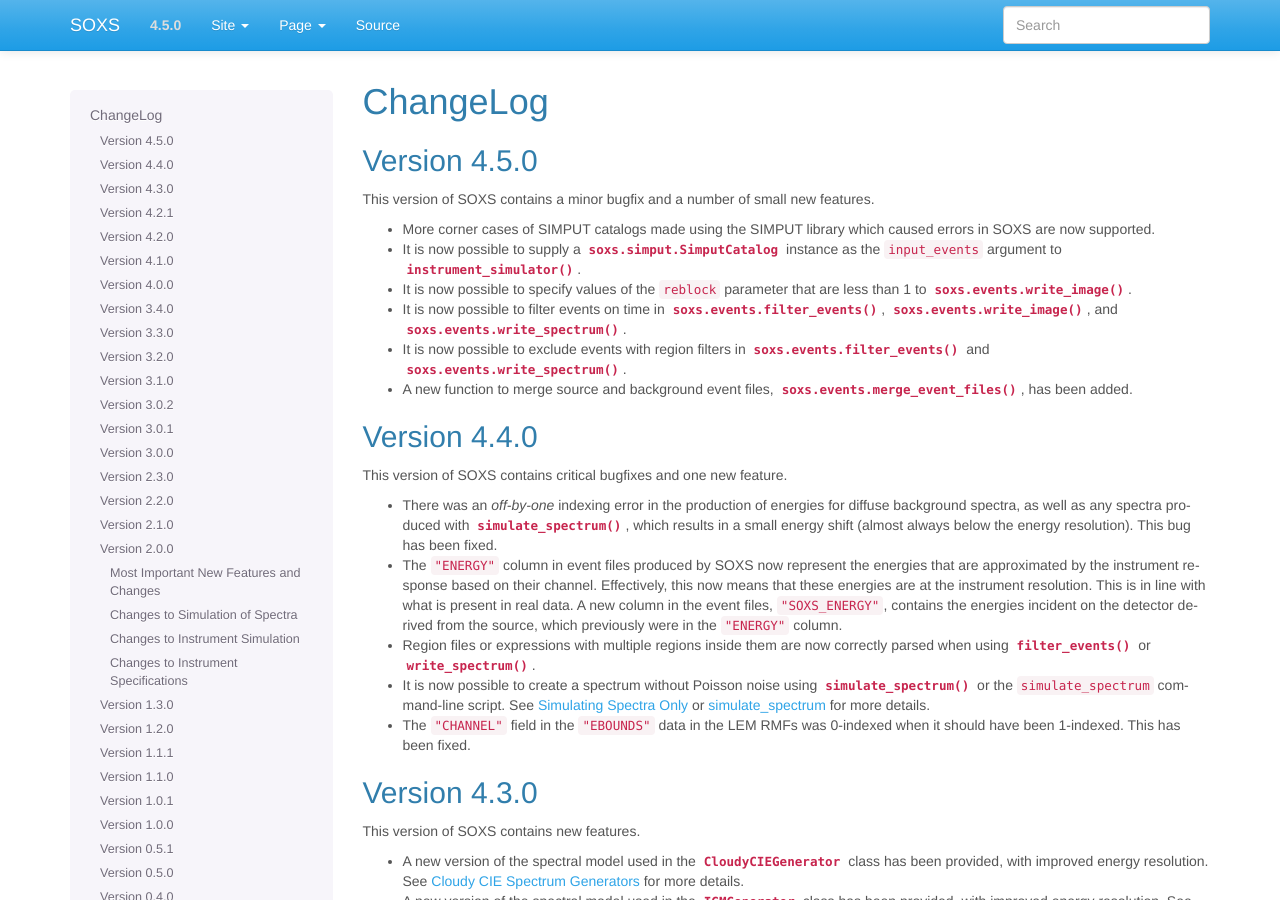
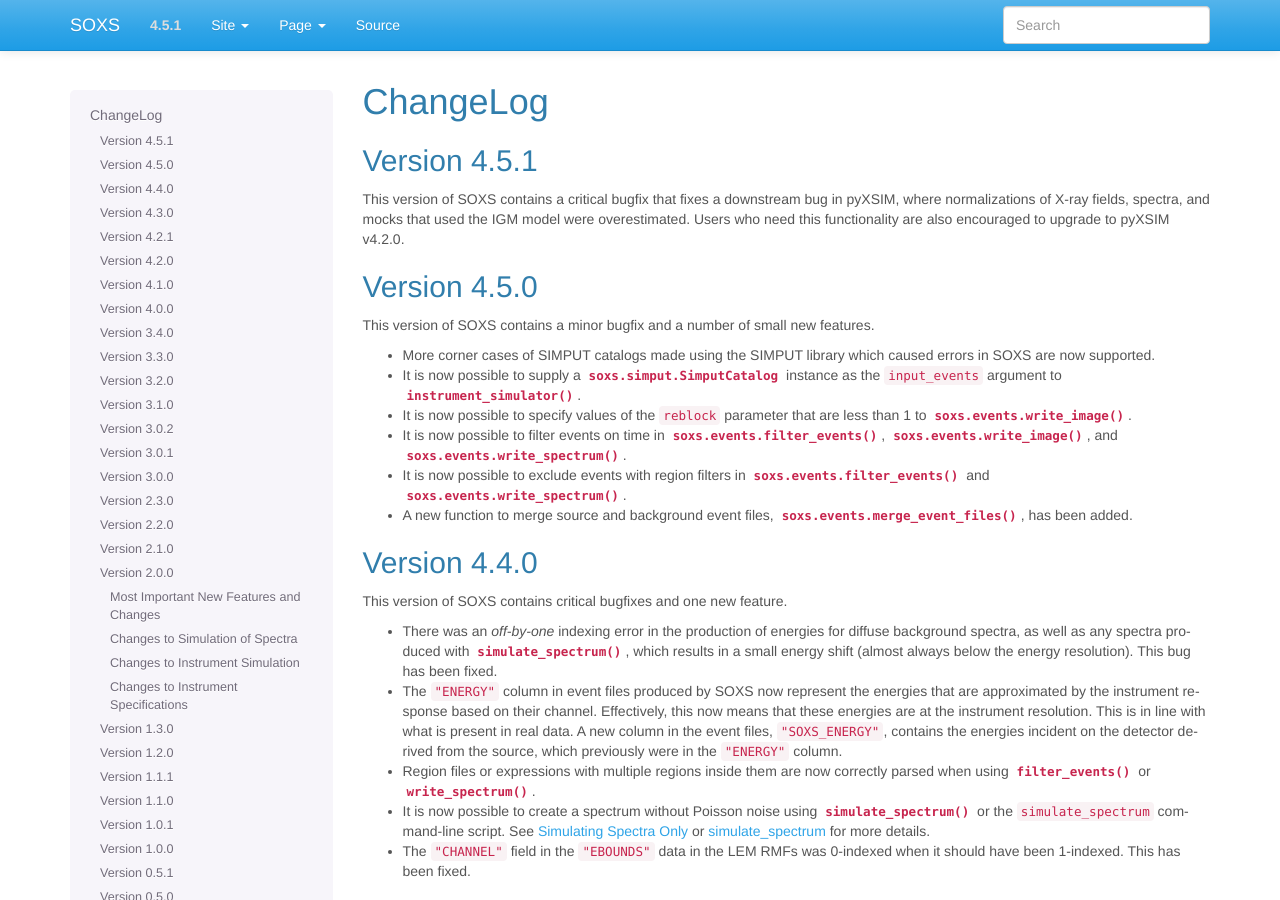
Before and after one commit to lynx-x-ray-observatory/soxs, a Sphinx documentation site: the page built from doc/source/changelog.rst, in a window 1280 px wide and 900 px high. Built offline with Sphinx 7.4.7, drawn with Linux system fonts in a browser that asks for light colours.

Commit message:
Bump version to 4.5.1

```diff
--- a/doc/source/changelog.rst
+++ b/doc/source/changelog.rst
@@ -2,6 +2,14 @@
 
 ChangeLog
 =========
+
+Version 4.5.1
+-------------
+
+This version of SOXS contains a critical bugfix that fixes a downstream bug in pyXSIM,
+where normalizations of X-ray fields, spectra, and mocks that used the IGM model
+were overestimated. Users who need this functionality are also encouraged to upgrade
+to pyXSIM v4.2.0.
 
 Version 4.5.0
 -------------
--- a/doc/source/conf.py
+++ b/doc/source/conf.py
@@ -78,9 +78,9 @@
 # |version| and |release|, also used in various other places throughout the
 # built documents.
 #
-version = "4.5.0"
+version = "4.5.1"
 # The full version, including alpha/beta/rc tags.
-release = "4.5.0"
+release = "4.5.1"
 
 # The language for content autogenerated by Sphinx. Refer to documentation
 # for a list of supported languages.
--- a/doc/source/index.rst
+++ b/doc/source/index.rst
@@ -69,7 +69,7 @@
 Current Version
 ---------------
 
-The current stable version is 4.5.0. See the :ref:`changelog` for details on changes
+The current stable version is 4.5.1. See the :ref:`changelog` for details on changes
 from previous versions.
 
 Documentation Contents
```
